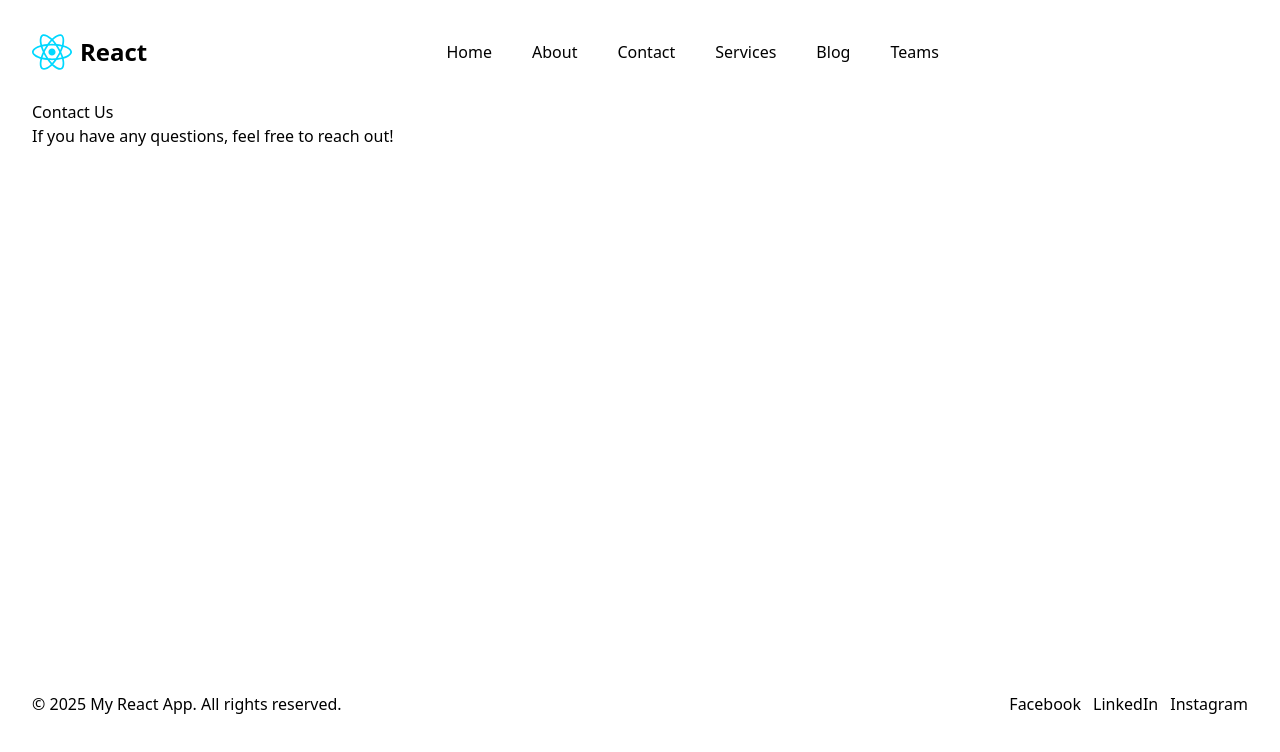
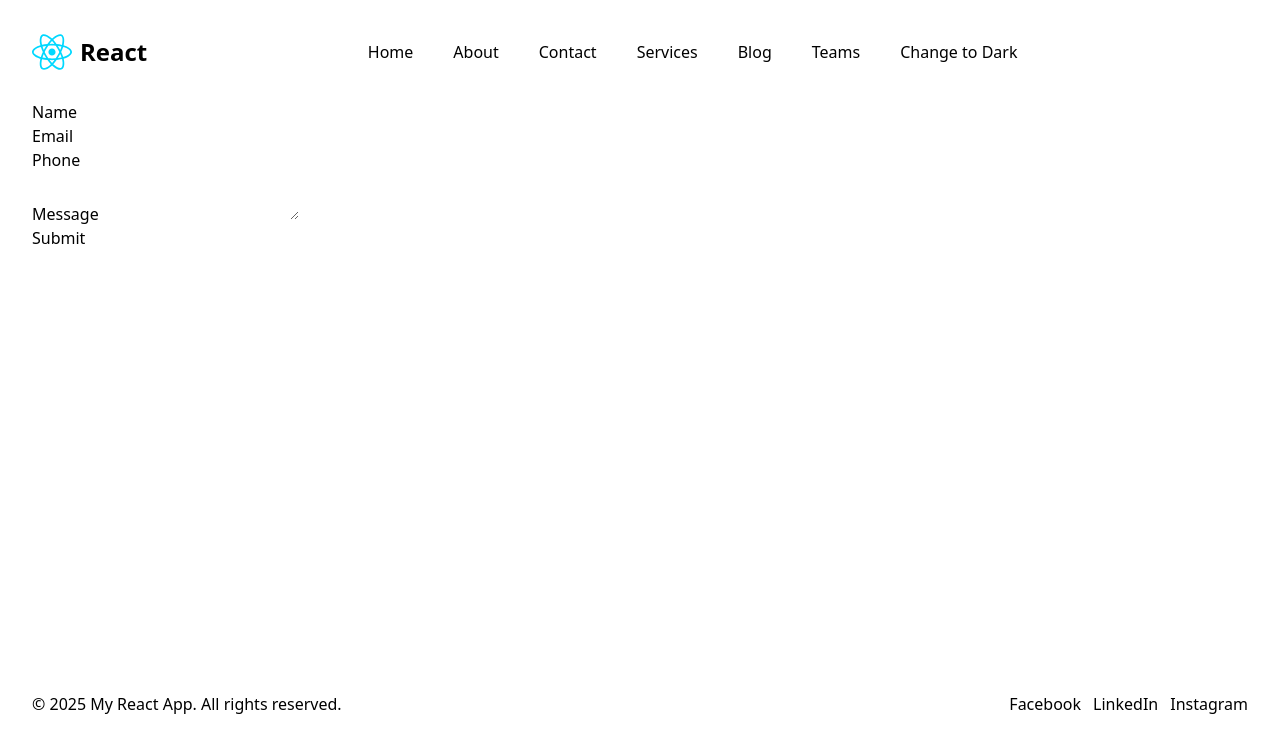
Before and after one commit to SivaVenkatesan/ReactTraining, a React (Vite) app: page /contactus in a window 1280 px wide. Shown: the top 752 px of the page. Built offline with nearby package versions, Linux system fonts and the light colour scheme.

Commit message:
use context

```diff
--- a/package.json
+++ b/package.json
@@ -9,6 +9,7 @@
   "dependencies": {
     "react": "^18.3.1",
     "react-dom": "^18.3.1",
+    "react-hook-form": "^7.62.0",
     "react-icons": "^5.5.0",
     "react-router-dom": "^7.7.0"
   },
--- a/src/components/Training.jsx
+++ b/src/components/Training.jsx
@@ -377,6 +377,8 @@ function Training({ inputDatatoParent }) {
           {" "}
           React props are used to pass data from parent to child components.
         </p>
+
+        <p>React form npm <code className="text-red-500">react-hook-form</code></p>
       </div>
     </div>
   );
--- a/src/components/header.jsx
+++ b/src/components/header.jsx
@@ -2,16 +2,21 @@
 import { Link } from 'react-router-dom';
 import logo from '../assets/react.svg'
 import { useLocation } from 'react-router-dom';
-
+import { ThemeContext  } from '../context/ThemeContext';
+import { useContext } from 'react';
 
 function Header() {
     const location = useLocation();
     const hideHeader = location.pathname === '/login';
+    const { theme, setTheme } = useContext(ThemeContext);
+    const toggleTheme = () => {
+        setTheme(theme === 'light' ? 'dark' : 'light');
+    }
 
     return (
         <>
             <header>
-                <nav className="container mx-auto flex justify-between items-center ">
+                <nav className="container mx-auto flex justify-between items-center" style={{ color: theme === 'light' ? 'black' : 'red' }}>
                     <div className='flex justify-between items-center'>
                         <div className='flex items-center gap-2'>
                             <Link to="/home" className='flex items-center gap-2'>
@@ -28,6 +33,7 @@ function Header() {
                         <li><Link to="/blogs">Blog</Link></li>
                         {/* <li><Link to="/training">Training</Link></li> */}
                         <li>{!hideHeader ? <Link to="/teams">Teams</Link> : <Link to="/login">Login</Link>}</li>
+                        <li><button onClick={toggleTheme}>Change to {theme === 'light' ? 'Dark' : 'Light'}</button></li>
                     </ul>
                 </nav>
             </header>
--- /dev/null
+++ b/src/context/ThemeContext.jsx
@@ -0,0 +1,13 @@
+import { createContext, useState } from "react";
+
+export const ThemeContext = createContext();
+
+export const ThemeProvider = ({ children }) => {
+    const [theme, setTheme] = useState("light");
+
+    return (
+        <ThemeContext.Provider value={{ theme, setTheme }}>
+            {children}
+        </ThemeContext.Provider>
+    );
+};
--- a/src/main.jsx
+++ b/src/main.jsx
@@ -3,11 +3,14 @@ import { createRoot } from 'react-dom/client'
 import './index.css'
 import App from './App.jsx'
 import { BrowserRouter } from 'react-router-dom'
+import { ThemeProvider } from './context/ThemeContext.jsx'
 
 createRoot(document.getElementById('root')).render(
   <StrictMode>
     <BrowserRouter>
+    <ThemeProvider>
     <App />
+    </ThemeProvider>
     </BrowserRouter>
   </StrictMode>,
 )
--- a/src/pages/ContactUs.jsx
+++ b/src/pages/ContactUs.jsx
@@ -1,10 +1,43 @@
+import { useForm } from "react-hook-form";
+
 function ContactUs() {
-    return (
-        <>
-            <h2>Contact Us</h2>
-            <p>If you have any questions, feel free to reach out!</p>
-        </>
-    );
+  const {
+    register,
+    handleSubmit,
+    formState: { errors },
+    reset,
+  } = useForm();
+
+  const onSubmitForm = (data) => {
+    console.log(data);
+  };
+
+  return (
+    <div className="container mx-auto">
+      <form onSubmit={handleSubmit(onSubmitForm)}>
+        <div className="form-group">
+          <label htmlFor="name">Name</label>
+          <input className="" type="text" id="name" {...register("name")} />
+        </div>
+        <div className="form-group">
+          <label htmlFor="email">Email</label>
+          <input type="email" id="email" {...register("email")} />
+        </div>
+        <div className="form-group">
+          <label htmlFor="phone">Phone</label>
+          <input type="tel" id="phone" {...register("phone")} />
+        </div>
+        <div className="form-group">
+          <label htmlFor="message">Message</label>
+          <textarea id="message" {...register("message")} />
+        </div>
+        <div className="form-group">
+          <button type="submit">Submit</button>
+        </div>
+
+      </form>
+    </div>
+  );
 }
 
 export default ContactUs;
```
Also changed, not shown: 1 other file (tests, documents, lock files or other folders).
